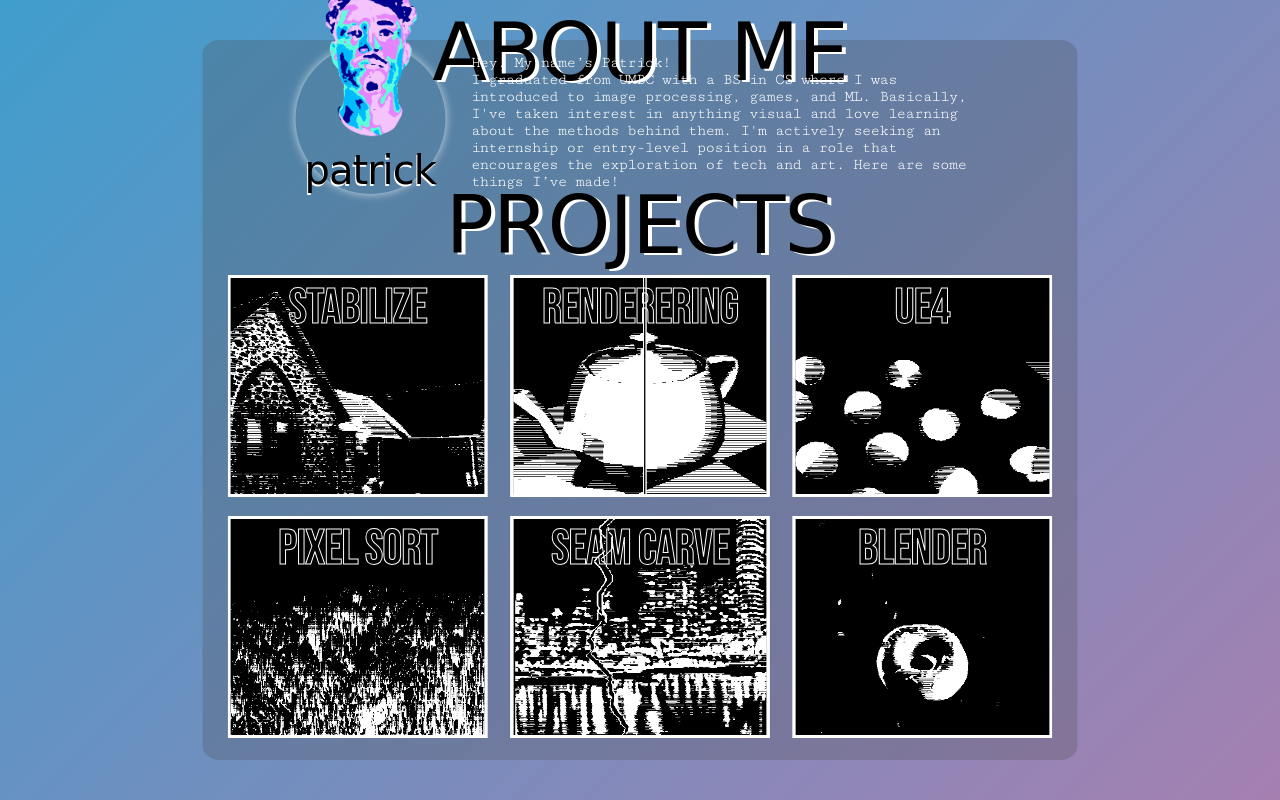
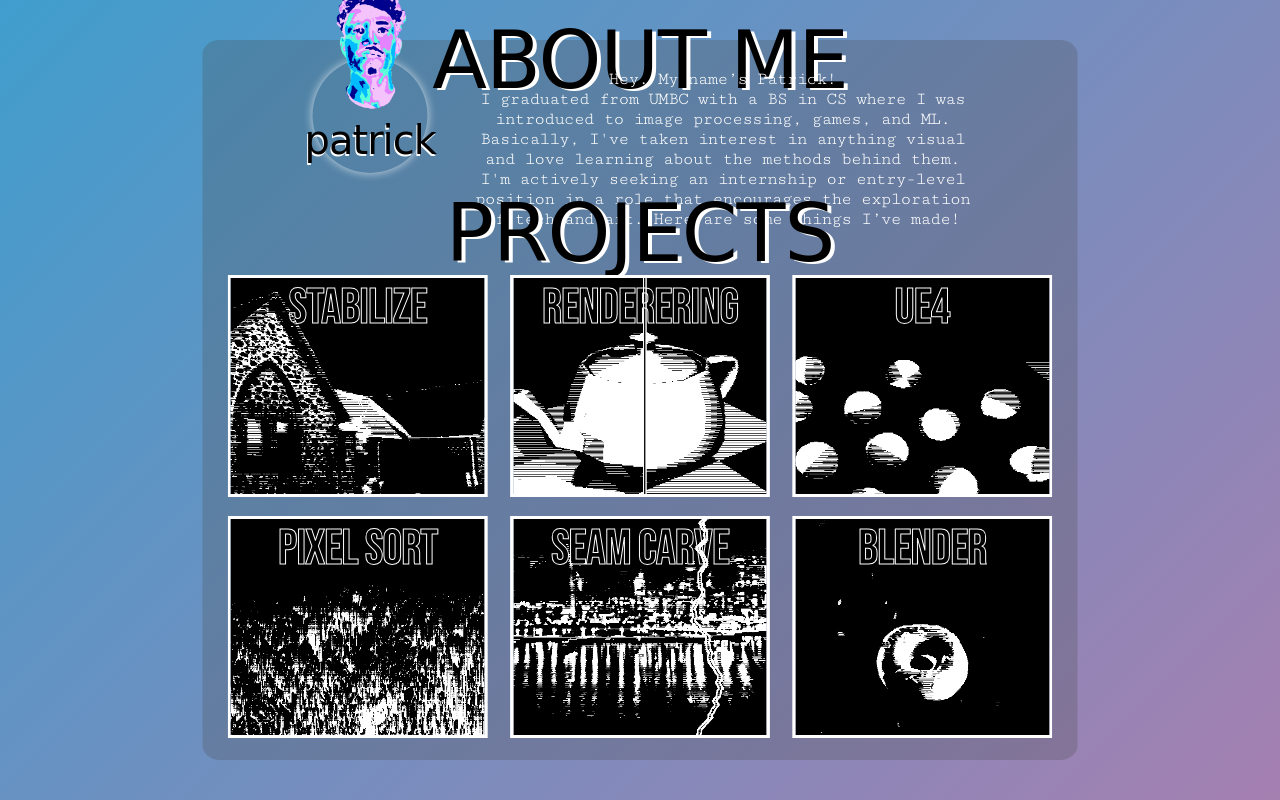
Before and after one commit to pnwheeler/my-site, a plain HTML site: page index.html in a window 1280 px wide. Drawn offline with Linux system fonts and the light colour scheme; a web font is replaced by a local one.

Commit message:
Update style.css

```diff
--- a/style.css
+++ b/style.css
@@ -2,7 +2,7 @@ body {
    margin: 0px 0px;
    height: 100vh;
    font-family: 'Cutive Mono', monospace;
-  font-size: 16px;
+   font-size: 18px;
    letter-spacing: -1px;
    text-align: center;
 }
@@ -58,7 +58,7 @@ body {
    color: black;
    font-size: 80px;
    /*Allow text to go beyond bounding box*/
-  margin-top: -5%;
+   margin-top: -3%;
 }
 #about{
    grid-column: 1 / 4;
@@ -72,19 +72,19 @@ body {
    display:inline-flex;
    position: relative;
    flex-direction: column;
-  margin-top: -90px;
+   margin-top: -70px;
 }
 #portrait > img{
    position: relative;
    align-self: center;
    background-size: cover;
-  width: 100%;
+   width: 100px;
 }
 #circle {
    background-color: rgba(255, 255, 255, 0);
    margin-top: 80px;
-  width: 150px;
-  height: 150px;
+   width: 115px;
+   height: 115px;
    border-radius: 50%;
    position: absolute;
    align-self: center;
@@ -95,15 +95,16 @@ body {
    font-family: 'Libre Barcode 128 Text', cursive;
    font-size: 40px;
    margin-bottom: 30px;
+   padding-bottom: 10%;
    text-shadow: -1px 2px white;
 }
 #about-me {
    display: inline-flex;
    flex-direction: column;
    letter-spacing: -1px;
-  margin-left: 35px;
+   margin-left: 5%;
+   margin-top:3%;
    color: white;
-  text-align: left;
 }
 .project-card {
    width: 100%;
@@ -158,7 +159,7 @@ body {
    background-image: url('media/thumbnails/moss.png');
 }
 #proj5 {
-  background-image: url('media/thumbnails/city.png');
+   background-image: url('media/thumbnails/new_city.png');
 }
 #proj6 {
    background-image: url('media/thumbnails/donut.png');
```
Lines whose indentation alone changed are shown as unchanged.
